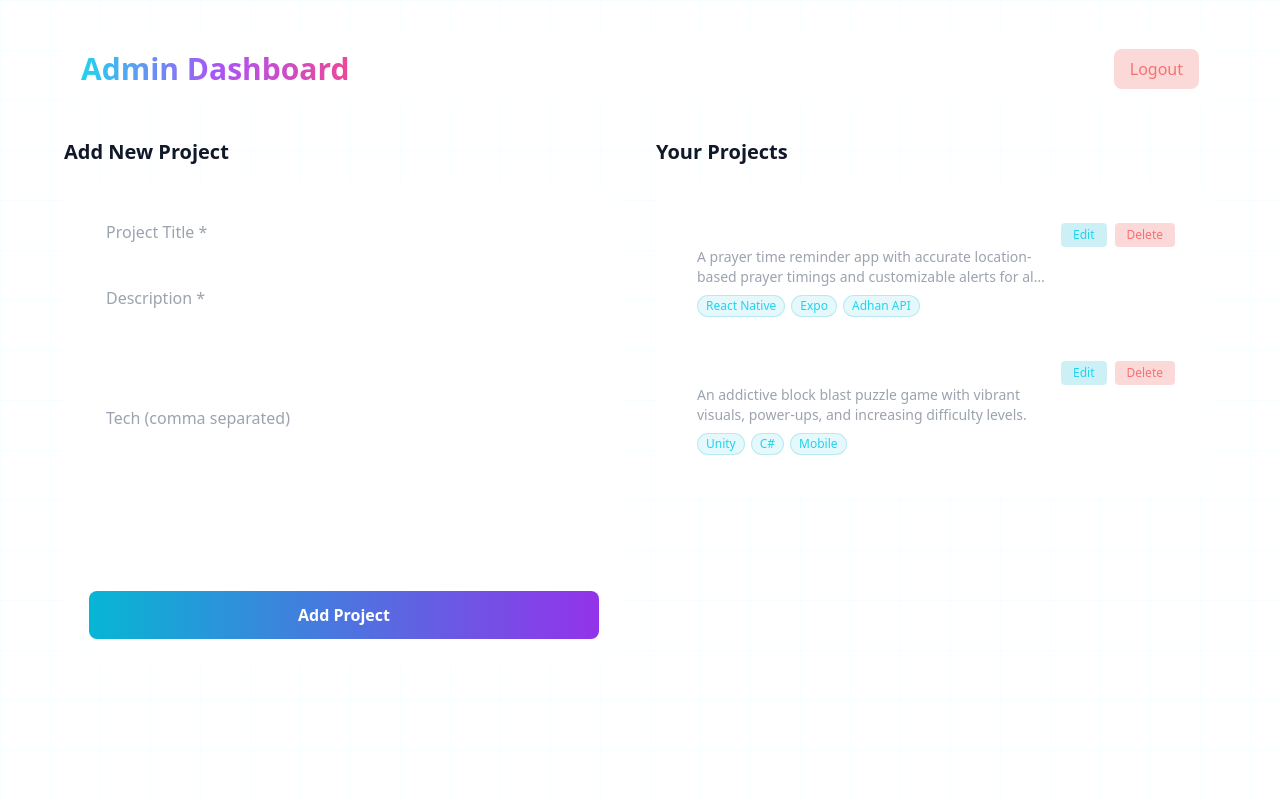
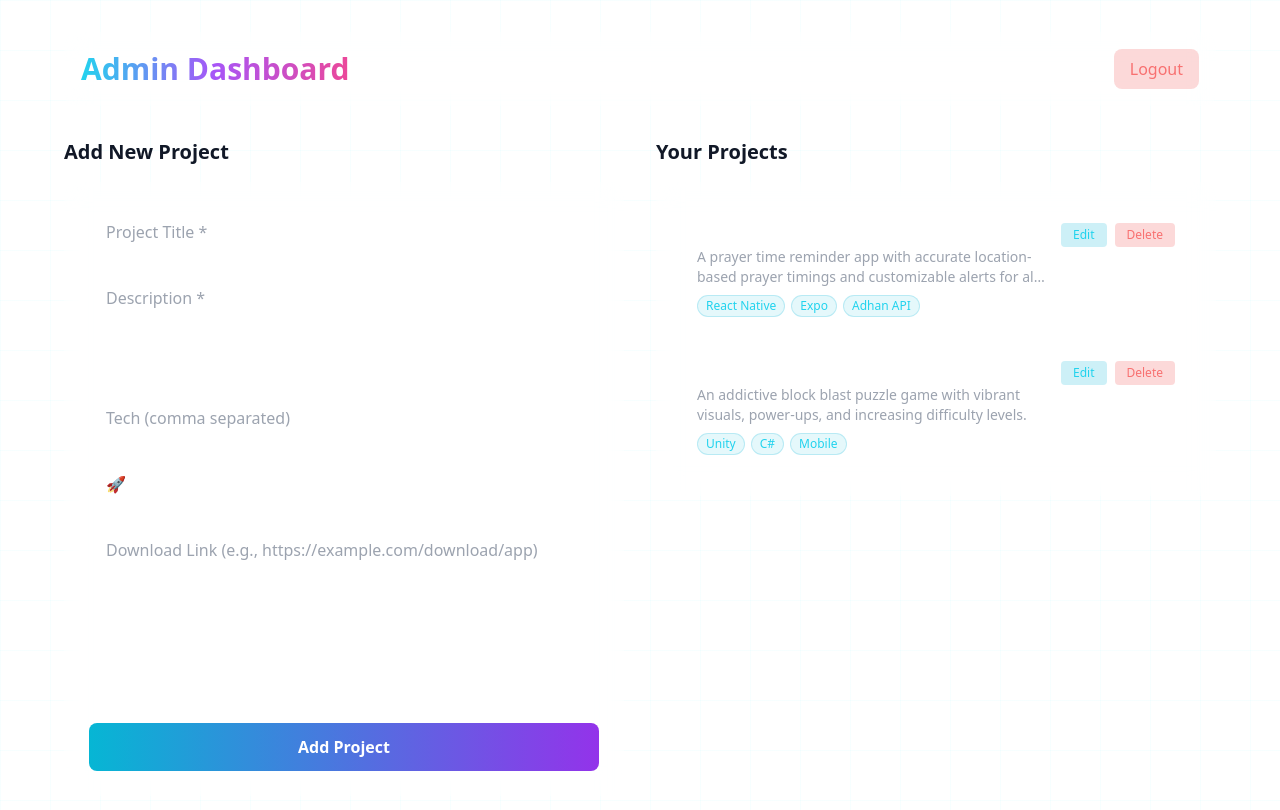
Before and after one commit to Sober-69/continuumlabs-portfolio, a Next.js app: page /admin in a window 1280 px wide. Shown: the top 810 px of the page. Built offline with nearby package versions, Linux system fonts and the light colour scheme; sample sign-in values are in the browser's storage.

Commit message:
Add icon and download link fields to ProjectForm
Added new fields for icon and download link in the project form.

```diff
--- a/src/components/Admin/ProjectForm.jsx
+++ b/src/components/Admin/ProjectForm.jsx
@@ -8,7 +8,9 @@ export default function ProjectForm({ project, onSuccess, onCancel }) {
     description: '',
     tech: '',
     link: '#',
-    gradient: 'from-cyan-400 to-purple-500'
+    gradient: 'from-cyan-400 to-purple-500',
+    icon: '🚀', // New field
+    downloadLink: '' // New field
   });
 
   useEffect(() => {
@@ -18,7 +20,9 @@ export default function ProjectForm({ project, onSuccess, onCancel }) {
         description: project.description,
         tech: project.tech?.join(', ') || '',
         link: project.link || '#',
-        gradient: project.gradient || 'from-cyan-400 to-purple-500'
+        gradient: project.gradient || 'from-cyan-400 to-purple-500',
+        icon: project.icon || '🚀',
+        downloadLink: project.downloadLink || ''
       });
     }
   }, [project]);
@@ -42,7 +46,15 @@ export default function ProjectForm({ project, onSuccess, onCancel }) {
 
     if (res.ok) {
       onSuccess();
-      setFormData({ title: '', description: '', tech: '', link: '#', gradient: 'from-cyan-400 to-purple-500' });
+      setFormData({
+        title: '',
+        description: '',
+        tech: '',
+        link: '#',
+        gradient: 'from-cyan-400 to-purple-500',
+        icon: '🚀',
+        downloadLink: ''
+      });
     }
   };
 
@@ -71,6 +83,25 @@ export default function ProjectForm({ project, onSuccess, onCancel }) {
         onChange={(e) => setFormData({ ...formData, tech: e.target.value })}
         className="w-full px-4 py-3 rounded-lg bg-white/5 border border-white/10 focus:border-cyan-400 focus:outline-none text-white"
       />
+
+      {/* New: Icon field */}
+      <input
+        type="text"
+        placeholder="Icon (emoji or URL) - e.g., 🚀 or /icons/app.png"
+        value={formData.icon}
+        onChange={(e) => setFormData({ ...formData, icon: e.target.value })}
+        className="w-full px-4 py-3 rounded-lg bg-white/5 border border-white/10 focus:border-cyan-400 focus:outline-none text-white"
+      />
+
+      {/* New: Download link field */}
+      <input
+        type="text"
+        placeholder="Download Link (e.g., https://example.com/download/app)"
+        value={formData.downloadLink}
+        onChange={(e) => setFormData({ ...formData, downloadLink: e.target.value })}
+        className="w-full px-4 py-3 rounded-lg bg-white/5 border border-white/10 focus:border-cyan-400 focus:outline-none text-white"
+      />
+
       <input
         type="text"
         placeholder="Live Demo URL"
@@ -85,6 +116,7 @@ export default function ProjectForm({ project, onSuccess, onCancel }) {
         onChange={(e) => setFormData({ ...formData, gradient: e.target.value })}
         className="w-full px-4 py-3 rounded-lg bg-white/5 border border-white/10 focus:border-cyan-400 focus:outline-none text-white"
       />
+
       <div className="flex gap-3">
         <button
           type="submit"
```
